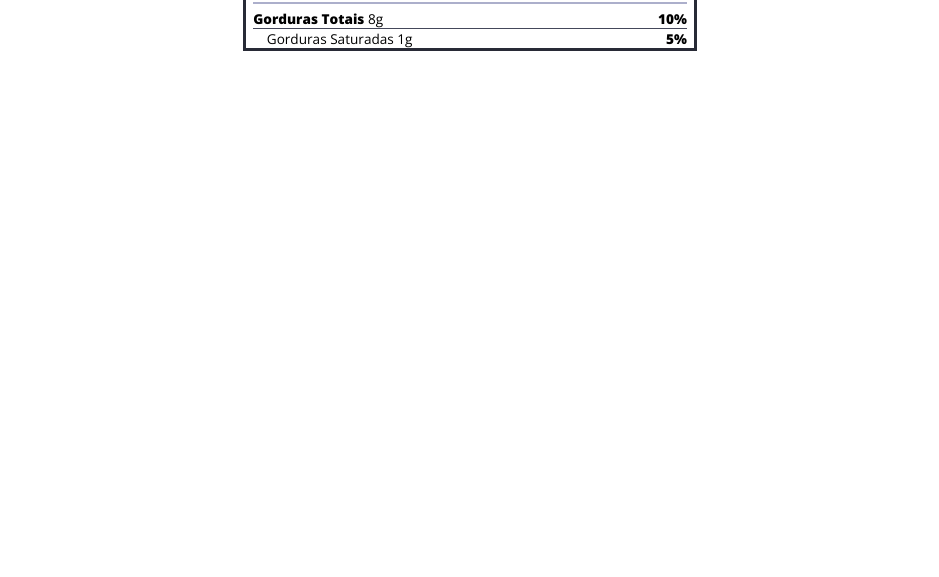
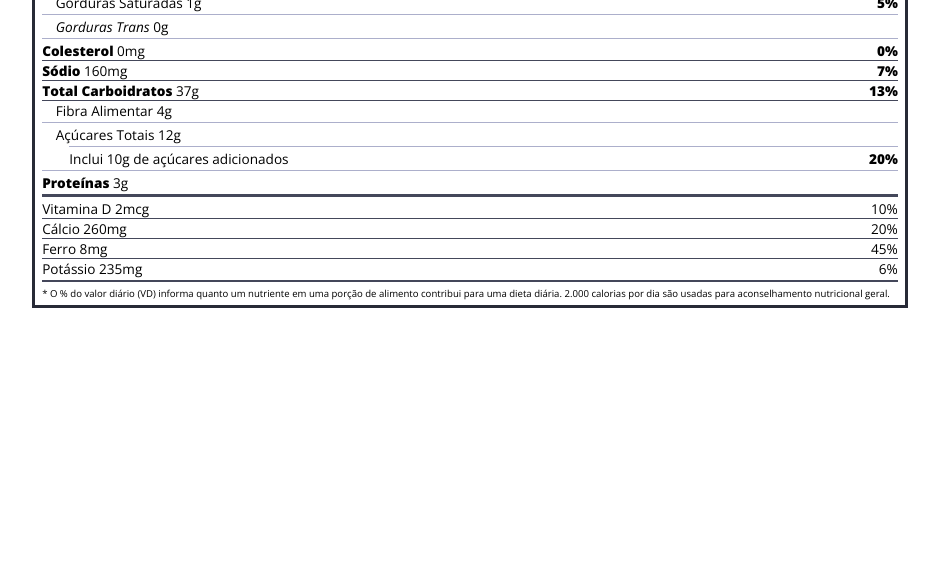
Before and after one commit to defDalila/learn-typography-freecodecamp, a plain HTML site: page index.html in a window 1280 px wide. Shown: the part 223-800 px from the top of the page, without its empty margins (170-1109 px from the left). Drawn offline with nearby package versions, Linux system fonts and the light colour scheme.

Commit message:
feat(nutrition-info): enhance nutritional details and update styles

```diff
--- a/index.html
+++ b/index.html
@@ -36,15 +36,58 @@
         <div class="divider"></div>
 
         <p>
-            <span><span class="bold">Gorduras Totais</span> 8g</span>
-            <span class="bold">10%</span>
+          <span><span class="bold">Gorduras Totais</span> 8g</span>
+          <span class="bold">10%</span>
         </p>
 
         <p class="indent no-divider">
-            Gorduras Saturadas 1g <span class="bold">5%</span>
+          Gorduras Saturadas 1g <span class="bold">5%</span>
         </p>
+        <div class="divider"></div>
+        <p class="indent no-divider">
+          <span><i>Gorduras Trans</i> 0g</span>
+        </p>
+
+        <div class="divider"></div>
+
+        <p>
+          <span>
+            <span class="bold">Colesterol</span> 0mg
+          </span> <span class="bold">0%</span>
+        </p>
+
+        <p>
+          <span>
+            <span class="bold">Sódio</span> 160mg
+          </span> <span class="bold">7%</span>
+        </p>
+
+        <p>
+          <span><span class="bold">Total Carboidratos</span> 37g</span> <span class="bold">13%</span>
+        </p>
+
+        <p class="indent no-divider">Fibra Alimentar 4g</p>
+        <div class="divider"></div>
+
+        <p class="indent no-divider">Açúcares Totais 12g</p>
+        <div class="divider double-indent"></div>
+
+        <p class="double-indent no-divider">
+          Inclui 10g de açúcares adicionados <span class="bold">20%</span>
+        </p>
+        <div class="divider"></div>
+
+        <p class="no-divider"><span><span class="bold">Proteínas</span> 3g</span></p>
+        <div class="divider large"></div>
+        <p>Vitamina D 2mcg <span>10%</span></p>
+        <p>Cálcio 260mg <span>20%</span></p>
+        <p>Ferro 8mg <span>45%</span></p>
+        <p class="no-divider">Potássio 235mg <span>6%</span></p>
       </div>
-
+      <div class="divider medium"></div>
+      <p class="note">
+        * O % do valor diário (VD) informa quanto um nutriente em uma porção de alimento contribui para uma dieta diária. 2.000 calorias por dia são usadas para aconselhamento nutricional geral.
+      </p>
     </div>
 
   </body>
--- a/styles.css
+++ b/styles.css
@@ -27,13 +27,6 @@ body {
   font-family: 'Open Sans', sans-serif;
 }
 
-header h1 {
-  text-align: center;
-  margin: -4px 0;
-  letter-spacing: 0.15px;
-  padding: 5px;
-}
-
 .label {
   border: 3px solid #282a36;
   width: fit-content;
@@ -41,10 +34,18 @@ header h1 {
   padding: 0 7px;
 }
 
+header h1 {
+  text-align: center;
+  margin: -4px 0;
+  letter-spacing: 0.15px;
+}
+
+
+
 p {
+  margin: 0;
   display: flex;
   justify-content: space-between;
-  margin: 0;
 }
 
 .bold {
@@ -56,8 +57,8 @@ p {
 }
 
 .divider {
-  border-bottom: 2px solid #acafcb;
-  margin: 5px 0;
+  border-bottom: 1px solid #acafcb;
+  margin: 2px 0;
 }
 
 .large {
@@ -83,16 +84,18 @@ p {
   margin: 0;
 }
 
-.calories-info span {
-  font-size: 2.4em;
-  font-weight: 700;
-  margin: -7px -2px;
-}
+
 
 .left-container p {
     margin: -5px -2px;
     font-size: 2em;
     font-weight: 700;
+}
+
+.calories-info span {
+  font-size: 2.4em;
+  font-weight: 700;
+  margin: -7px -2px;
 }
 
 .right {
@@ -103,6 +106,17 @@ p {
     margin-left: 1em;
 }
 
+.double-indent {
+  margin-left: 2em;
+}
+
 .daily-value p:not(.no-divider) {
     border-bottom: 1px solid #44475A;
 }
+
+.note {
+  font-size: 0.6rem;
+  margin: 5px 0;
+  padding: 0 8px;
+  text-indent: -8px;
+}
```
